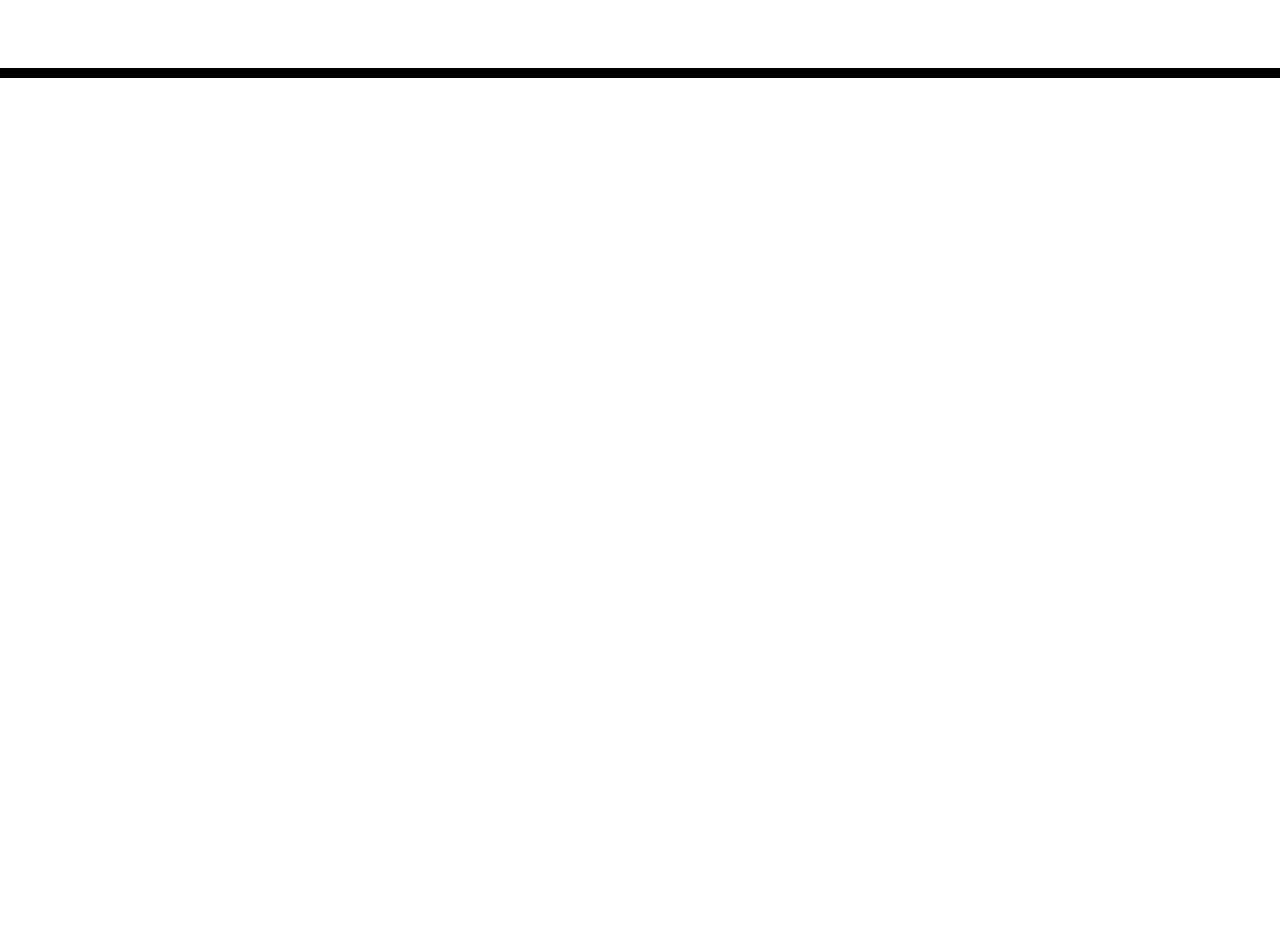
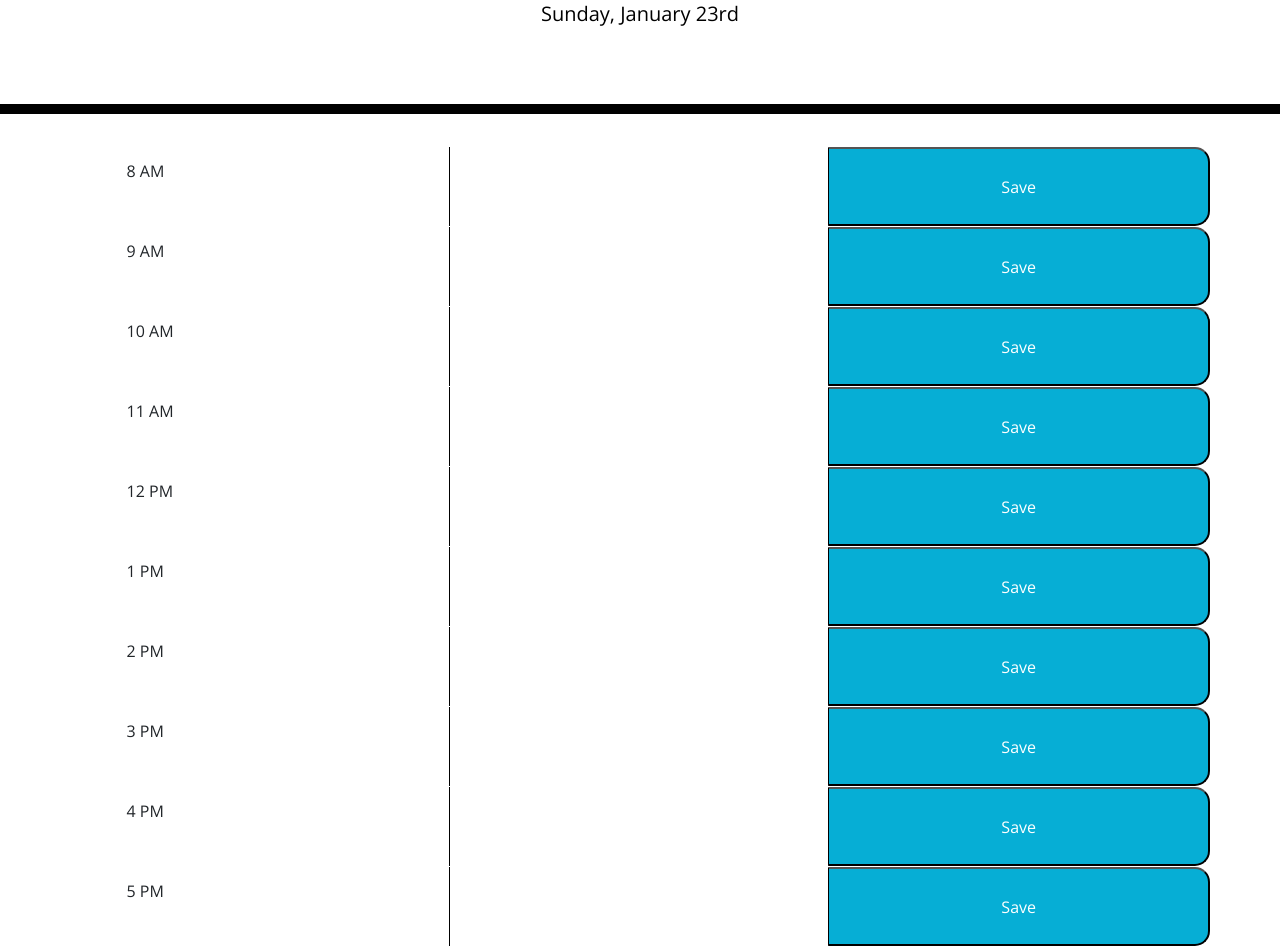
Before and after one commit to ashleyhodge/work-day-scheduler, a plain HTML site: page index.html in a window 1280 px wide. Shown: the part 190-1136 px from the top of the page. Before the commit the page ends 800 px from the top, so only its background shows below. Drawn offline with nearby package versions, Linux system fonts and the light colour scheme; files that its build step writes are made by us from their sources.

Commit message:
add time blocks and save tasks to local storage

```diff
--- /dev/null
+++ b/assets/script.js
@@ -0,0 +1,12 @@
+var today = moment();
+
+
+$(document).ready(function(){
+    $("#currentDay").text(moment().format("dddd, MMMM Do"));
+    $(".saveBtn").on("click", function(){
+        var plannerText = $(this).siblings(".description").val();
+        var time = $(this).parent().attr("id");
+        localStorage.setItem(time, plannerText);
+
+    });
+});
--- a/index.html
+++ b/index.html
@@ -18,7 +18,7 @@
       href="https://fonts.googleapis.com/css?family=Open+Sans&display=swap"
       rel="stylesheet"
     />
-    <link rel="stylesheet" href="style.css" />
+    <link rel="stylesheet" href="./assets/style.css" />
     <title>Work Day Scheduler</title>
   </head>
 
@@ -30,9 +30,100 @@
     </header>
     <div class="container">
       <!-- Timeblocks go here -->
+      <div class="row">
+        <p id="8" class="col">
+          8 AM
+        </p>
+        <textarea class="col description">
+
+        </textarea>
+        <button class="col saveBtn"> Save </button>
+      </div>
+      <div class="row">
+        <p id="9" class="col">
+          9 AM
+        </p>
+        <textarea class="col description">
+
+        </textarea>
+        <button class="col saveBtn"> Save </button>
+      </div>
+      <div class="row">
+        <p id="10" class="col">
+          10 AM
+        </p>
+        <textarea class="col description">
+
+        </textarea>
+        <button class="col saveBtn"> Save </button>
+      </div>
+      <div class="row">
+        <p id="11" class="col">
+          11 AM
+        </p>
+        <textarea class="col description">
+
+        </textarea>
+        <button class="col saveBtn"> Save </button>
+      </div>
+      <div class="row">
+        <p id="12" class="col">
+          12 PM
+        </p>
+        <textarea class="col description">
+
+        </textarea>
+        <button class="col saveBtn"> Save </button>
+      </div>
+      <div class="row">
+        <p id="1" class="col">
+          1 PM
+        </p>
+        <textarea class="col description">
+
+        </textarea>
+        <button class="col saveBtn"> Save </button>
+      </div>
+      <div class="row">
+        <p id="2" class="col">
+          2 PM
+        </p>
+        <textarea class="col description">
+
+        </textarea>
+        <button class="col saveBtn"> Save </button>
+      </div>
+      <div class="row">
+        <p id="3" class="col">
+          3 PM
+        </p>
+        <textarea class="col description">
+
+        </textarea>
+        <button class="col saveBtn"> Save </button>
+      </div>
+      <div class="row">
+        <p id="4" class="col">
+          4 PM
+        </p>
+        <textarea class="col description">
+
+        </textarea>
+        <button class="col saveBtn"> Save </button>
+      </div>
+      <div class="row">
+        <p id="5" class="col">
+          5 PM
+        </p>
+        <textarea class="col description">
+
+        </textarea>
+        <button class="col saveBtn"> Save </button>
+      </div>
     </div>
 
     <script src="https://code.jquery.com/jquery-3.4.1.min.js"></script>
     <script src="https://cdnjs.cloudflare.com/ajax/libs/moment.js/2.24.0/moment.min.js"></script>
+    <script src="assets/script.js"></script>
   </body>
 </html>
```
Also changed, not shown: assets/style.css (line endings or trailing spaces), 1 other file.
